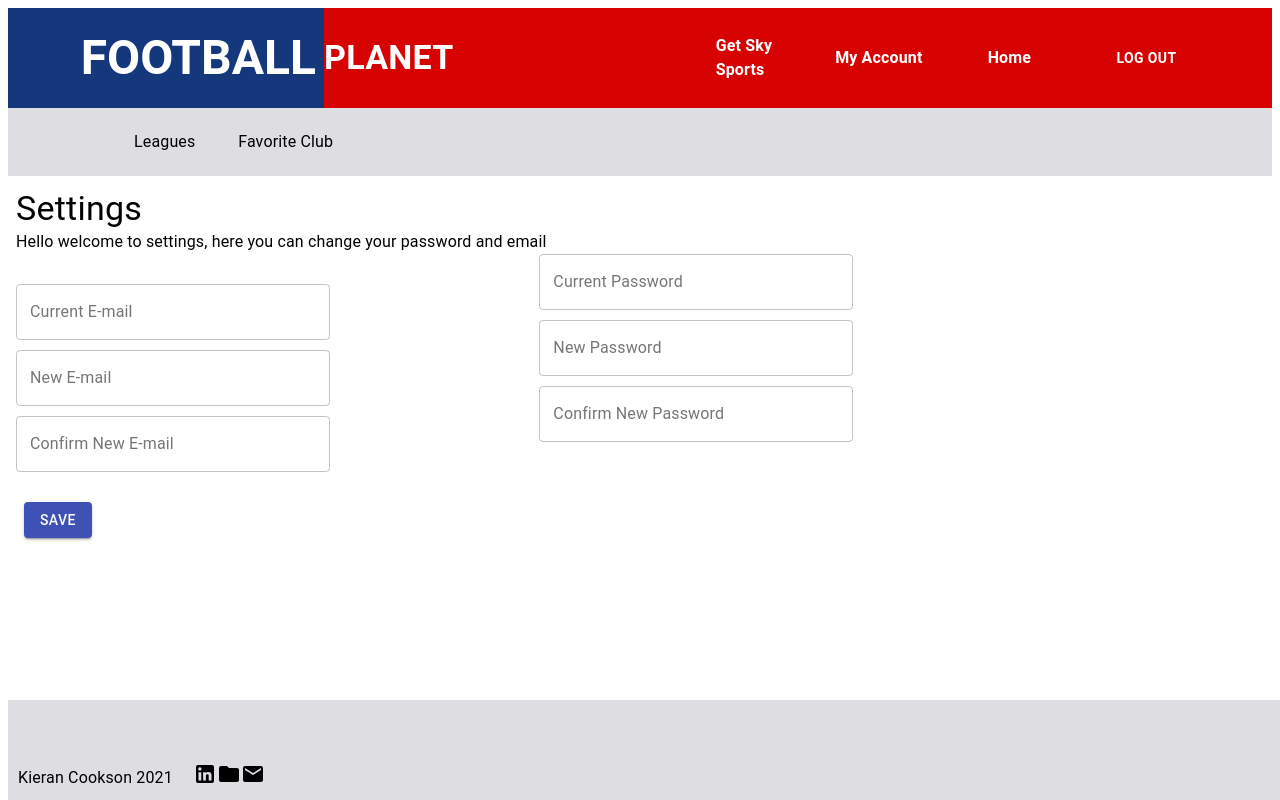
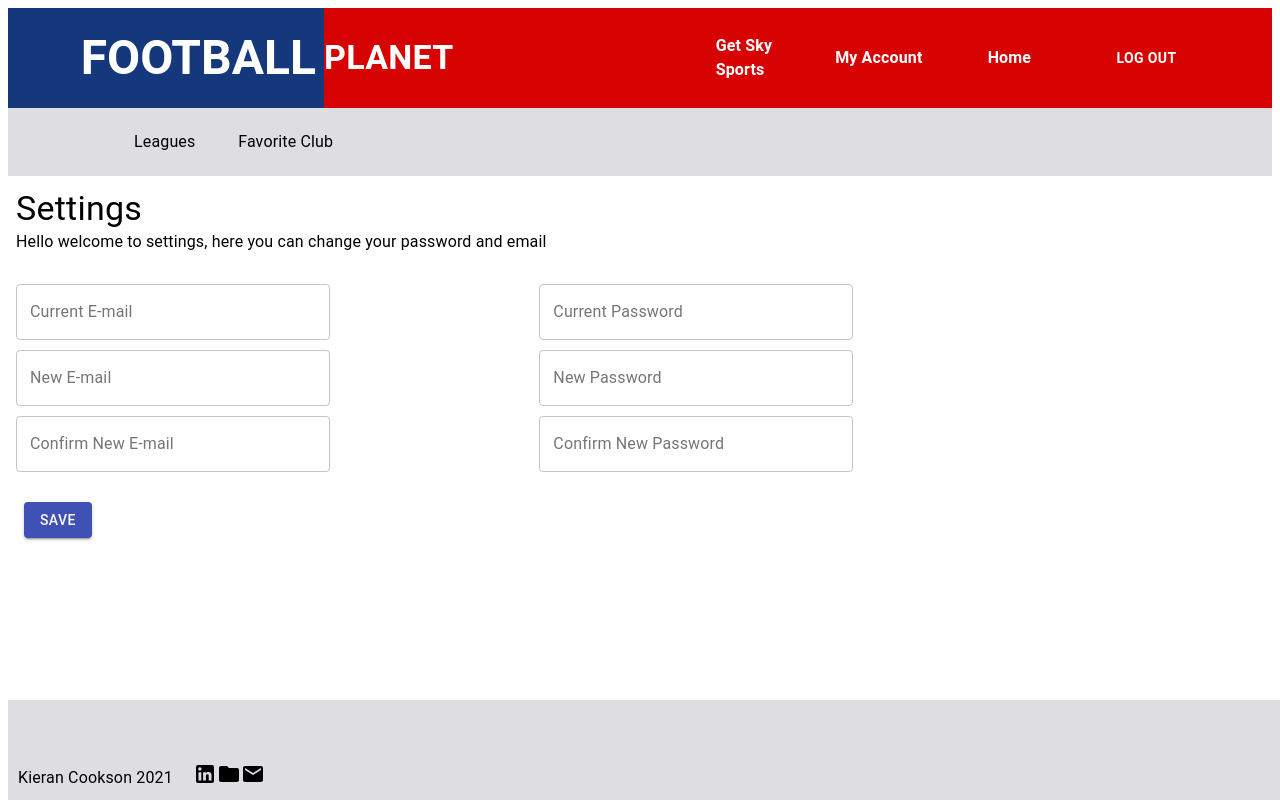
Before and after one commit to kieran170/Football-Type, a React (Create React App) app: page /account in a window 1280 px wide. Built offline with nearby package versions, Linux system fonts and the light colour scheme.

Commit message:
fixes styling

```diff
--- a/src/comps/MyAccount/Index.tsx
+++ b/src/comps/MyAccount/Index.tsx
@@ -16,7 +16,8 @@ const useStyles = makeStyles({
     },
     passContainer: {
         display: 'flex',
-        flexDirection: 'column'
+        flexDirection: 'column',
+        paddingTop: '30px'
     }
 });
 
```
